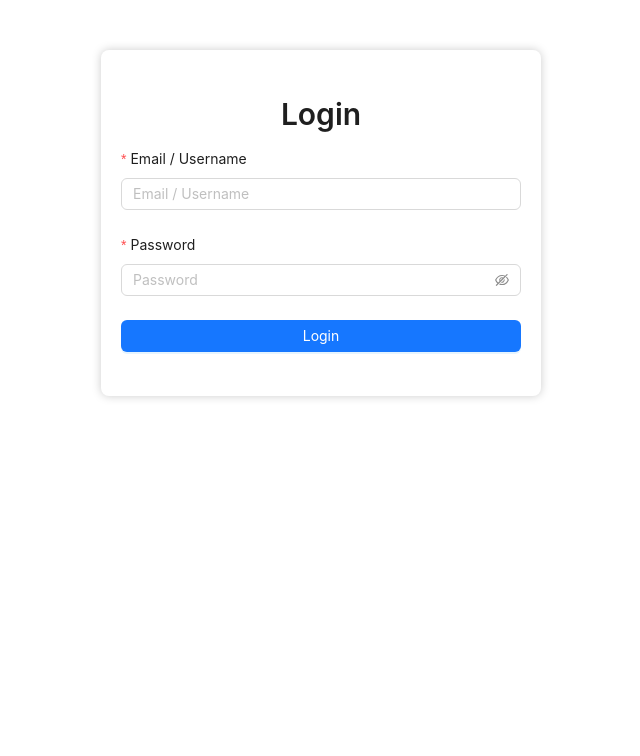
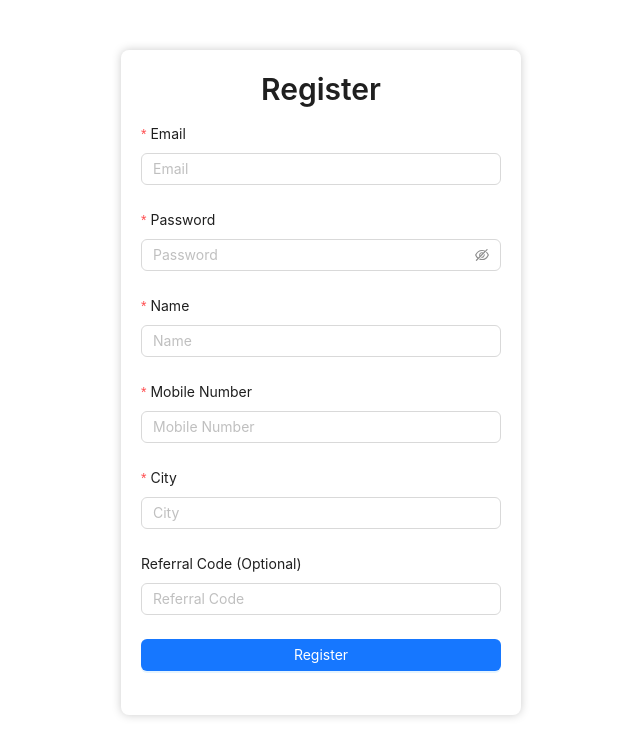
Before and after one commit to Shravan-Shanbhag2001/Django_UserApp, a React (Create React App) app in the folder frontend/: page / in a window 1280 px wide. Before the commit this address led to /login. Shown: the top 756 px of the page, without its empty margins (319-959 px from the left). Built offline with nearby package versions, Linux system fonts and the light colour scheme.

Commit message:
Update App.js

```diff
--- a/frontend/src/App.js
+++ b/frontend/src/App.js
@@ -1,22 +1,33 @@
 import React, { useState } from "react";
-import { BrowserRouter as Router, Routes, Route, Navigate } from "react-router-dom";
+import { BrowserRouter as Router, Routes, Route, Navigate, useNavigate } from "react-router-dom";
+import { message } from "antd";
+import "antd/dist/reset.css";
+
 import Register from "./components/Register";
 import Login from "./components/Login";
 import Welcome from "./components/Welcome";
 
 function App() {
-  const [user, setUser] = useState(null);
+  const [user, setUser] = useState(null); // Stores logged-in user info
 
   return (
     <Router>
       <Routes>
-        <Route path="/register" element={<Register />} />
+        {/* Default page goes to registration */}
+        <Route path="/" element={<Register navigateToLogin={() => window.location.href = "/login"} />} />
+        <Route path="/register" element={<Register navigateToLogin={() => window.location.href = "/login"} />} />
+
+        {/* Login page */}
         <Route path="/login" element={<Login setUser={setUser} />} />
+
+        {/* Welcome page (protected) */}
         <Route
           path="/welcome"
           element={user ? <Welcome user={user} /> : <Navigate to="/login" />}
         />
-        <Route path="*" element={<Navigate to="/login" />} />
+
+        {/* Catch-all route */}
+        <Route path="*" element={<Navigate to="/" />} />
       </Routes>
     </Router>
   );
```
